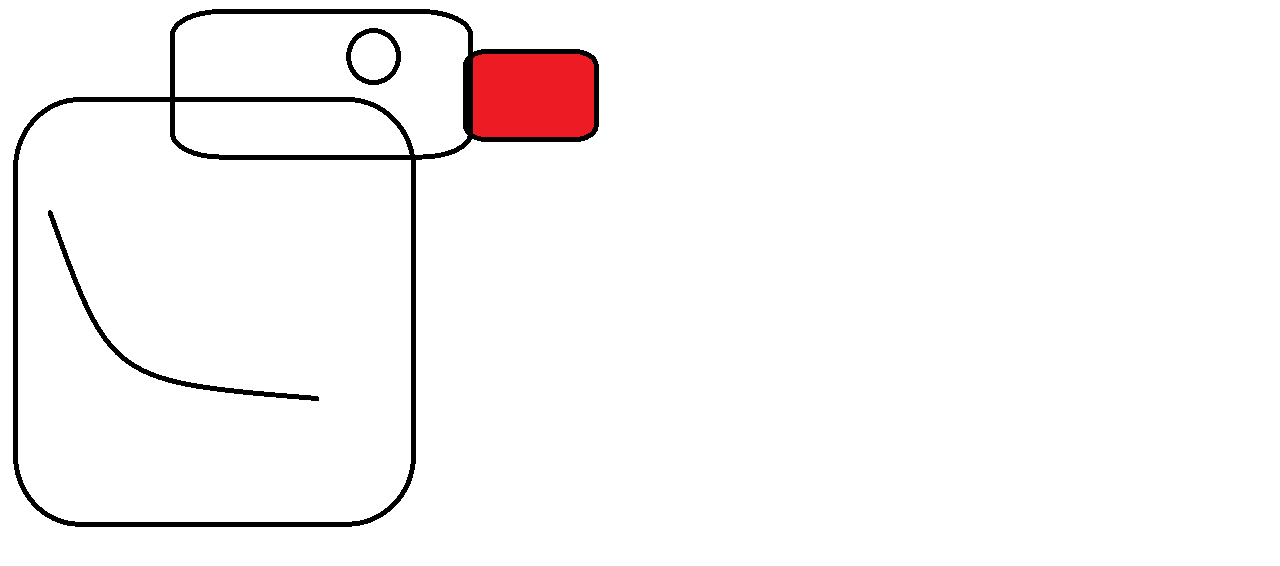
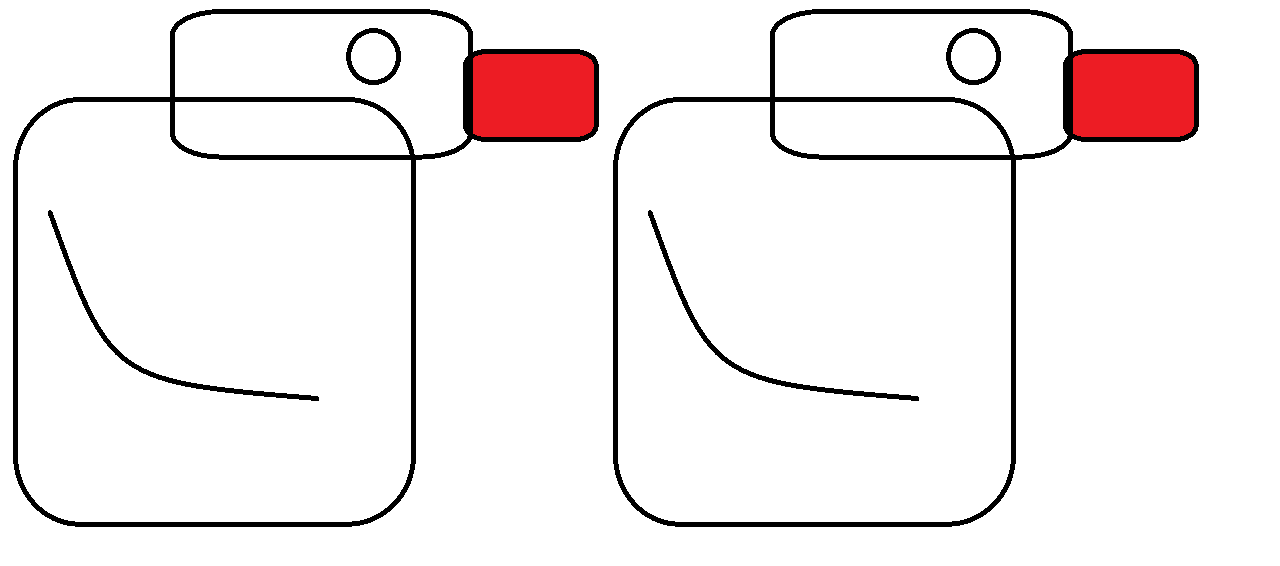
Before and after one commit to mieszko201208-blip/nauka-programowania-w-javascript, a plain HTML site: page kury.html in a window 1280 px wide. Drawn offline with Linux system fonts and the light colour scheme.

Commit message:
Dodano kolejną kurę

```diff
--- a/kury.html
+++ b/kury.html
@@ -4,5 +4,6 @@
 	</head>
 	<body>
 		<img src="./kura.png" alt="Kura">
+		<img src="./kura.png" alt="Kura">
 	</body>
 </html>
```
